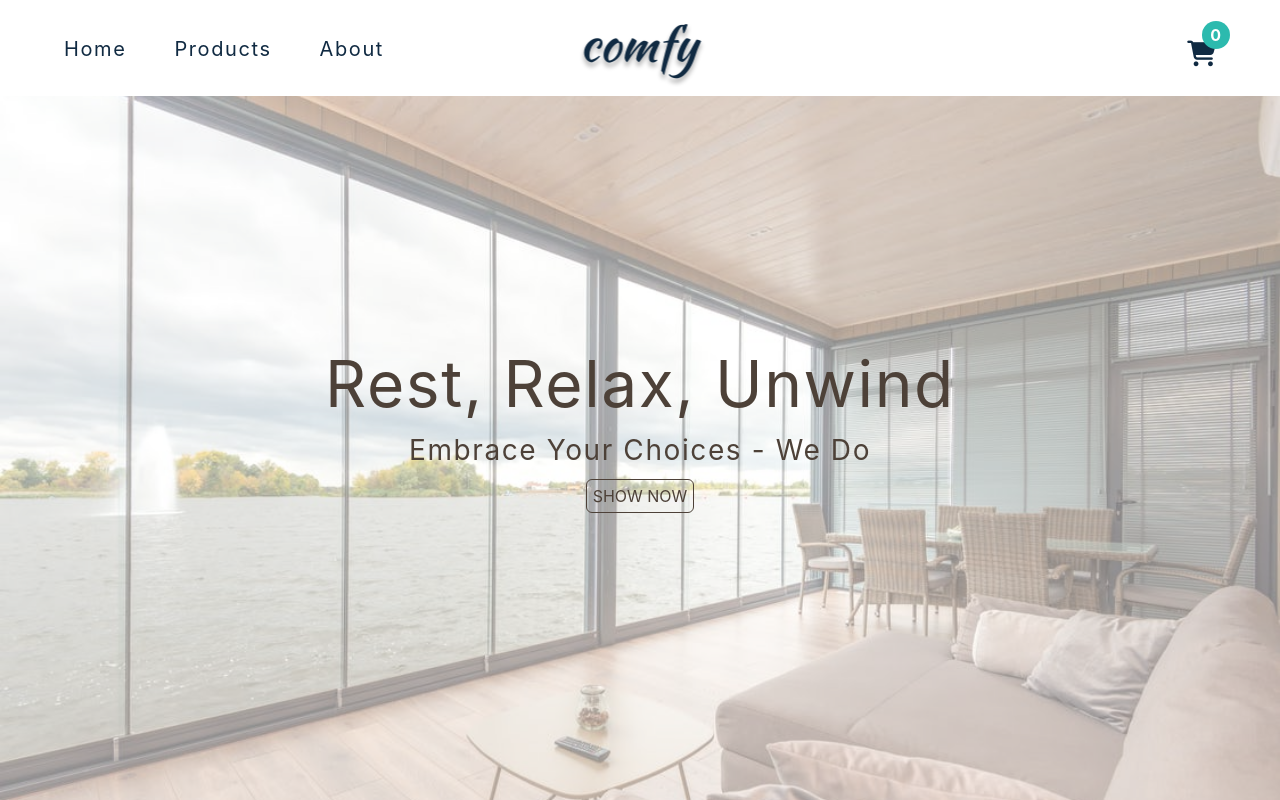
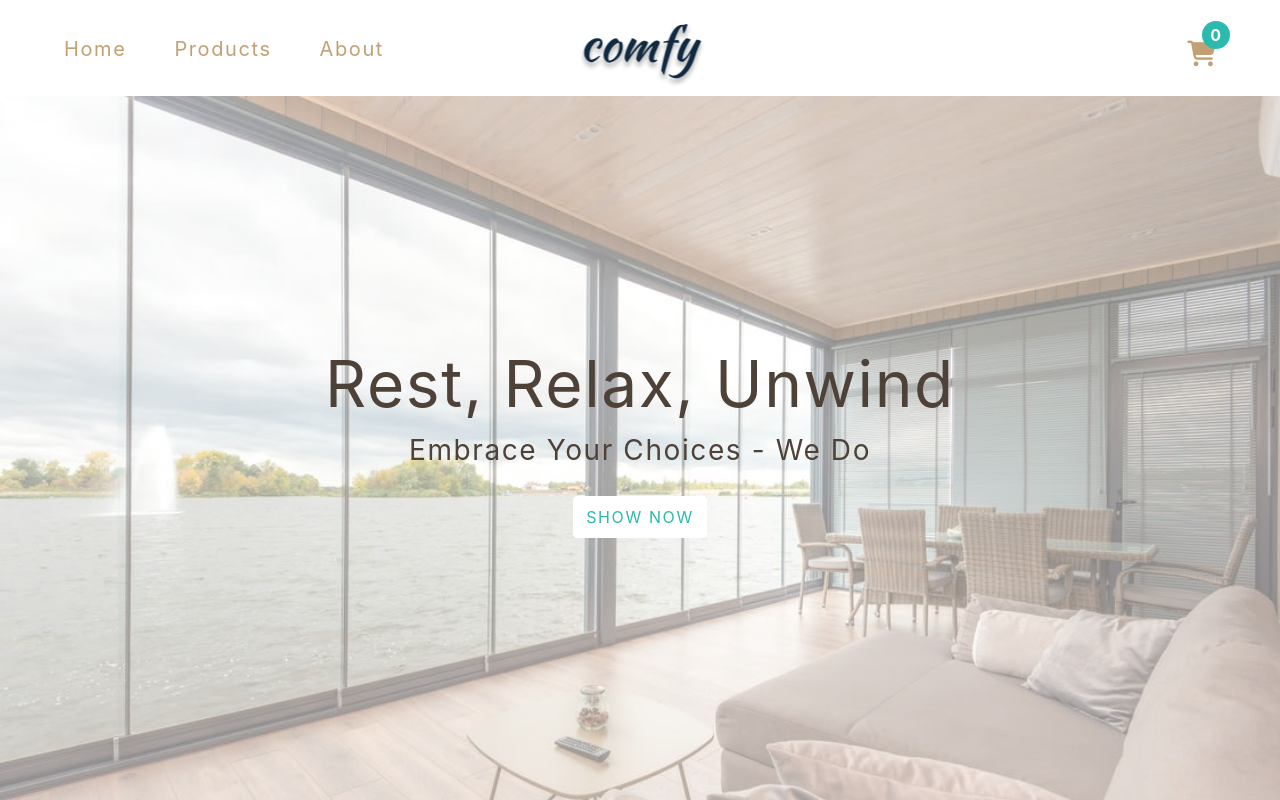
Before and after one commit to Aerendil25/E-commerce-team-project, a React (Create React App) app: page / in a window 1280 px wide. Shown: the top 800 px of the page. Built offline with nearby package versions, Linux system fonts and the light colour scheme.

Commit message:
Added some stylings

```diff
--- a/src/App.css
+++ b/src/App.css
@@ -19,12 +19,12 @@ Variables
   --clr-primary-9: hsl(165, 94%, 87%);
   --clr-primary-10: hsl(161, 100%, 94%);
   /* darkest grey - used for headings */
-  --clr-grey-1: #102a42;
-  --clr-grey-2: hsl(211, 39%, 23%);
+  --clr-grey-1: #c3a074;
+  --clr-grey-2: hsl(211, 53%, 36%);
   --clr-grey-3: hsl(209, 34%, 30%);
   --clr-grey-4: hsl(209, 28%, 39%);
   /* grey used for paragraphs */
-  --clr-grey-5: hsl(210, 22%, 49%);
+  --clr-grey-5: hsl(228, 58%, 30%);
   --clr-grey-6: hsl(209, 23%, 60%);
   --clr-grey-7: hsl(211, 27%, 70%);
   --clr-grey-8: hsl(210, 31%, 80%);
@@ -45,7 +45,6 @@ Variables
   --max-width: 1170px;
   --fixed-width: 620px;
 }
-/*  */
 /*
 ===============
 Global Styles
@@ -313,8 +312,8 @@ Hero
   font-size: 1.5rem;
 }
 .hero-btn {
-  color: var(--clr-white);
-  background: transparent;
+  color: var(--clr-primary-5);
+  background: white;
   border: 1px solid var(--clr-white);
   padding: 0.5rem 0.75rem;
   display: inline-block;
@@ -325,8 +324,8 @@ Hero
   transition: var(--transition);
 }
 .hero-btn:hover {
-  background: var(--clr-white);
-  color: var(--clr-primary-5);
+  background: transparent;
+  color: rgb(77, 65, 56);;
 }
 
 @media screen and (min-width: 800px) {
@@ -387,7 +386,7 @@ Sidebar
   font-size: 2rem;
   background: transparent;
   border-color: transparent;
-  color: var(--clr-grey-5);
+  color: hsl(179, 77%, 34%);
   position: absolute;
   top: 1rem;
   right: 1rem;
@@ -399,7 +398,7 @@ Sidebar
   color: var(--clr-grey-1);
 }
 .sidebar-link i {
-  color: var(--clr-grey-5);
+  color: hsl(179, 77%, 34%);
   margin-right: 1rem;
   margin-bottom: 1rem;
 }
@@ -441,7 +440,7 @@ Cart
   display: grid;
   grid-template-rows: auto 1fr auto;
   transition: var(--transition);
-  /* transform: translateX(100%); */
+  transform: translateX(100%);
   overflow: scroll;
 }
 .show .cart {
@@ -681,23 +680,8 @@ Home Page
   margin-bottom: 30px;
 }
 
-#home-btn {
-  margin: 20px;
-  padding: 6px;
-  border-radius: 6px;
-  text-transform: uppercase;
-  border: 1px solid rgb(77, 65, 56);
-  color: rgb(77, 65, 56);
-}
-
-#home-btn:hover {
-  color: white;
-  border: 1px solid white;
-  background-color: rgb(77, 65, 56);
-}
-
 .all-products {
-  margin: 20pxauto;
+  margin: 20px auto;
   width: 200px;
   text-align: center;
 }
--- a/src/components/FilterByBrand.jsx
+++ b/src/components/FilterByBrand.jsx
@@ -2,7 +2,7 @@ import { useGlobal } from "../context/GlobalContext";
 import { products } from "../data";
 
 function FilterByBrand() {
-  const { productsData, handleProductsByBrand, handleAllProducts } = useGlobal();
+  const { handleProductsByBrand, handleAllProducts } = useGlobal();
 
   const capitalized = [...new Set(products.map((product) => product.fields.company))].map((product) => product.charAt(0).toUpperCase() + product.slice(1));
 
--- a/src/components/HamburgerModal.jsx
+++ b/src/components/HamburgerModal.jsx
@@ -6,24 +6,24 @@ const HamburgerModal = () => {
     <div className={hamburgerShow && "sidebar-overlay show"}>
       <div className="sidebar">
         <button className="sidebar-close">
-          <i class="fa-solid fa-xmark"></i>
+          <i className="fa-solid fa-xmark"></i>
         </button>
         <div className="sidebar-links">
           <div>
             <Link to="/" className="sidebar-link">
-              <i class="fa-solid fa-house-chimney"></i>
+              <i className="fa-solid fa-house-chimney"></i>
               home
             </Link>
           </div>
           <div>
             <Link to="/products" className="sidebar-link">
-              <i class="fa-solid fa-couch"></i>
+              <i className="fa-solid fa-couch"></i>
               products
             </Link>
           </div>
           <div>
             <Link to="/about" className="sidebar-link">
-              <i class="fa-solid fa-book-open"></i>
+              <i className="fa-solid fa-book-open"></i>
               about
             </Link>
           </div>
--- a/src/components/Home.jsx
+++ b/src/components/Home.jsx
@@ -9,7 +9,7 @@ export default function Home() {
         <div className="home-children">
           <h1>Rest, Relax, Unwind</h1>
           <h3>Embrace your choices - we do</h3>
-          <Link to="/products" id="home-btn">
+          <Link to="/products" className="hero-btn ">
             Show now
           </Link>
         </div>
```
